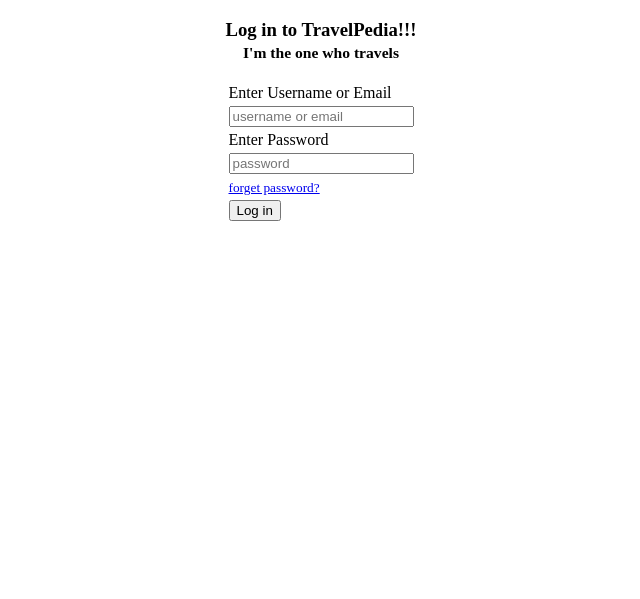
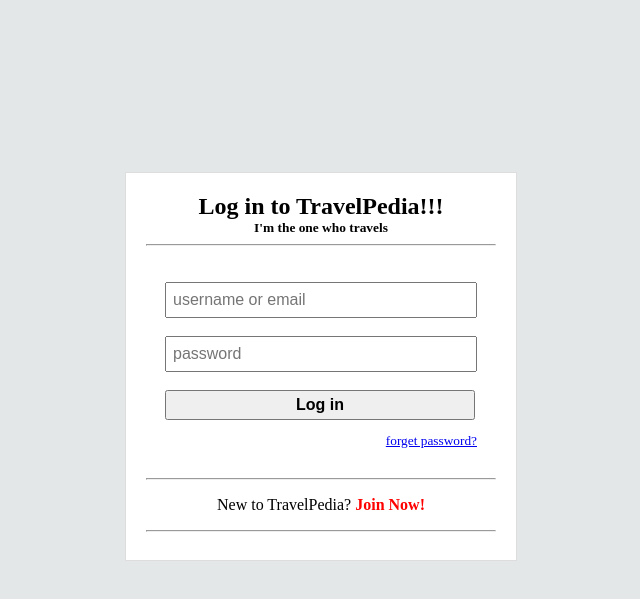
Before and after one commit to baky-forhad/TravelPedia, a PHP site: page /login.php in a window 1280 px wide. Shown: the top 599 px of the page, without its empty margins (319-959 px from the left). Run offline with PHP 8.4, Linux system fonts and the light colour scheme.

Commit message:
css added in login and signup

```diff
--- a/login.php
+++ b/login.php
@@ -2,67 +2,123 @@
 <html>
   <head>
     <meta charset="utf-8">
-    <title>Log in to TravelPedia</title>
-  </head>
-  <body>
-    <div class="container" id="loginpage-container" style="top: 40px;">
-      <div class="loginpanel" id="log in panel" align="center" width="100%"  >
-        <form class="" action="loginvalidate.php" method="post">
-          <h3>
-              Log in to TravelPedia!!!<br>
-              <small>I'm the one who travels</small>
-          </h3>
+    <title>log in</title>
+
+    <style media="screen">
+    .login-form
+    {
+        width: 75%;
+        max-width: 350px;
+        margin: auto;
+        position: absolute;
+        left: 0;
+        right: 0;
+        padding: 20px;
+        border: 1px solid #dddddd;
+        background-color: #ffffff;
+    }
+    #join-link
+    {
+        text-decoration: none;
+        text-decoration-color: red;
+    }
+
+    input
+    {
+        height: 30px;
+        width: 300px;
+        margin-top: 7px;
+        margin-bottom: 7px;
+        font-size: 12pt;
+        padding-left: 6px;
 
 
-          <table  >
+    }
+    #btn-login
+    {
+        width: 310px;
+        font-weight: bold;
+    }
+
+
+
+
+    </style>
+
+  </head>
+  <body style="background-color: rgb(227, 231, 232)">
+
+    <div>
+
+  <div class="login-form" style="top: 172px;">
+
+      <h2 align="center" style="margin:0px">
+          Log in to TravelPedia!!!
+          <small>
+              <h6  style="margin:0px" >I'm the one who travels </h6>
+          </small>
+      </h2>
+      <hr>
+      <br>
+
+
+        <form class="" action="index.php" method="post">
+
+
+
+
+
+
+
+          <table align="center">
+
             <tr>
-              <td>Enter Username or Email</td>
+              <td>
+                <div>
+                    <input type="text" name="" value="" placeholder="username or email">
+                </div>
+              </td>
+
             </tr>
 
             <tr>
               <td>
-                <input type="text" name="" value="" placeholder="username or email">
+                  <input type="password" name="" value="" placeholder="password">
+
               </td>
             </tr>
 
             <tr>
-              <td>Enter Password</td>
+              <td>
+                <input id="btn-login" type="submit" name="" value="Log in">
+              </td>
             </tr>
 
+
             <tr>
-              <td>
-                <input type="password" name="" value="" placeholder="password">
-              </td>
-            </tr>
-            <tr>
-              <td style="text-align:left">
+              <td style="text-align:right">
                 <a href="#"><small>forget password?</small></a>
               </td>
             </tr>
 
-            <tr>
-              <td width="100%">
-                 <input type="submit" name="" value="Log in" >
-              </td>
-            </tr>
+          </table>
+
+        </form>
+        <br><hr>
+
+        <p align="center">
+            New to TravelPedia?
+            <a id="join-link" href="signup.php"><b style="color:red">Join Now!<b></a>
+        </p>
+
+        <hr>
 
 
 
 
-          </table>
-
-
-
-
-        </form>
-
-
-
-      </div>
-
-
     </div>
 
+</div>
 
 
 
```
Also changed, not shown: index.php (deleted, +0 -90 lines), signup.php (+73 -18 lines).
